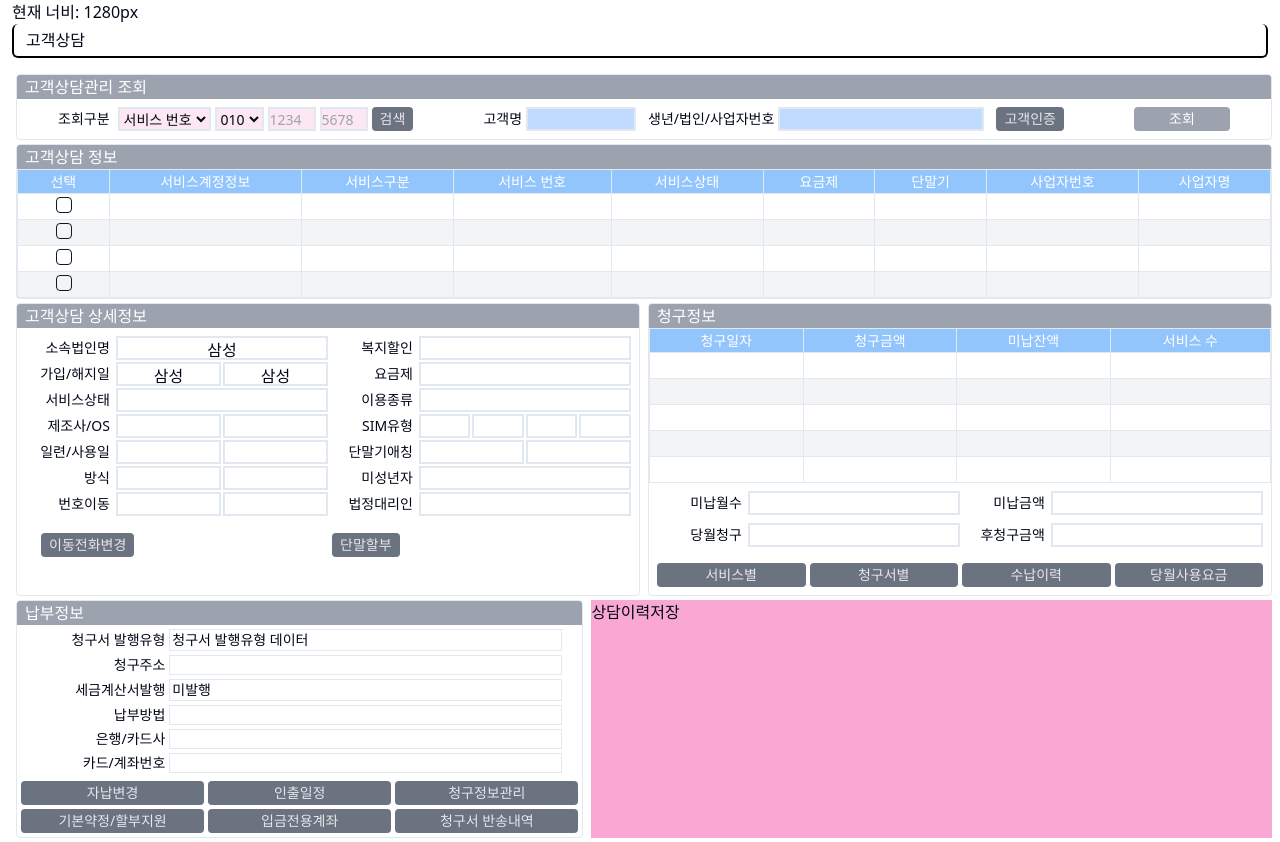
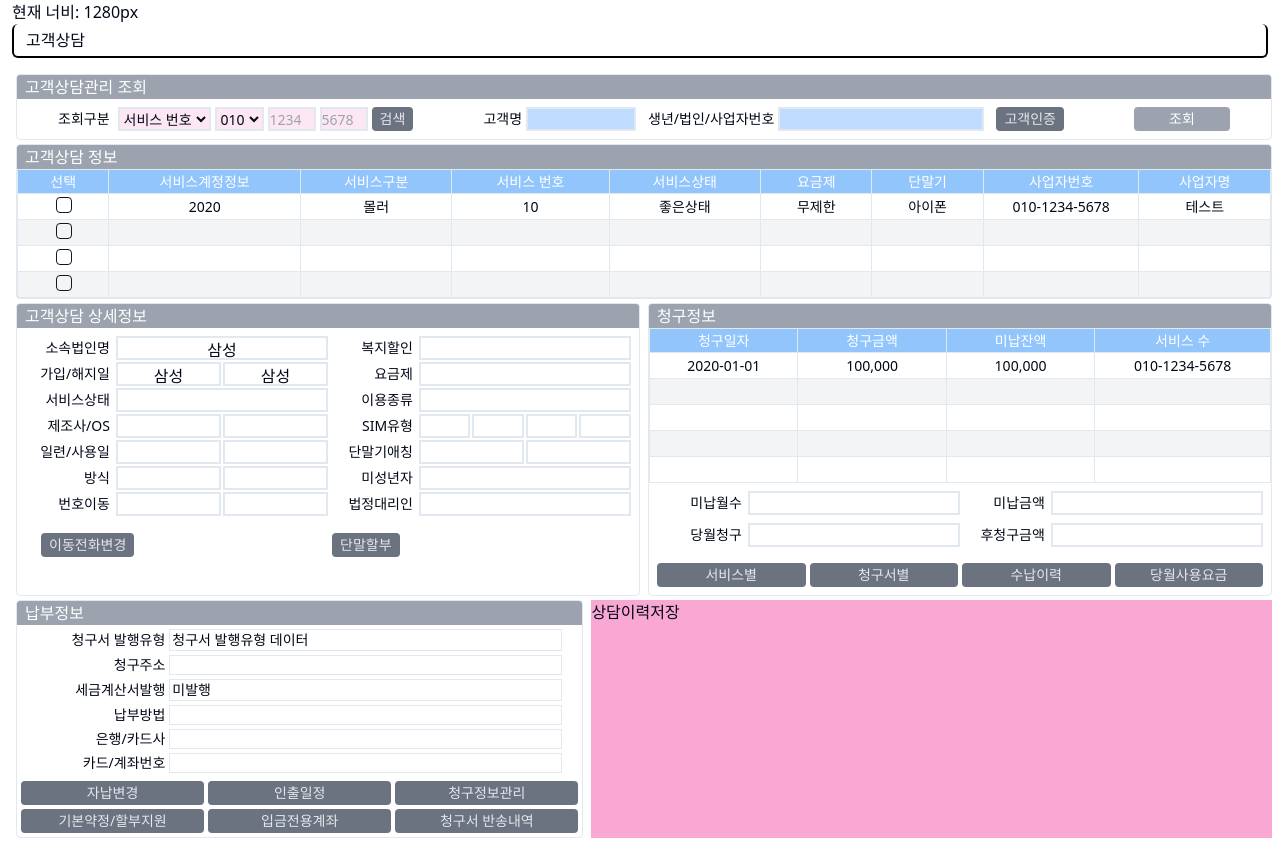
Before and after one commit to sprisao/SkPoc, a Next.js app: page / in a window 1280 px wide. Built offline with nearby package versions, Linux system fonts and the light colour scheme.

Commit message:
Table에 Mock 데이터 연결

```diff
--- a/app/components/tables/BillingInfo/columns_billingInfo.tsx
+++ b/app/components/tables/BillingInfo/columns_billingInfo.tsx
@@ -13,19 +13,27 @@ export type BillingInfoData = {
 
 export const columns: ColumnDef<BillingInfoData, string>[] = [
     {
-        id: 'billingDate', header: '청구일자', cell: ({row}) =>
+        id: 'billingDate',
+        accessorKey: 'billingDate',
+        header: '청구일자', cell: ({row}) =>
             <div className="text-center">{row.getValue("billingDate")}</div>
     },
     {
-        id: 'billingAmount', header: '청구금액', cell: ({row}) =>
+        id: 'billingAmount',
+        accessorKey: 'billingAmount',
+        header: '청구금액', cell: ({row}) =>
             <div className="text-center">{row.getValue("billingAmount")}</div>
     },
     {
-        id: 'unpaidBalance', header: '미납잔액', cell: ({row}) =>
+        id: 'unpaidBalance',
+        accessorKey: 'unpaidBalance',
+        header: '미납잔액', cell: ({row}) =>
             <div className="text-center">{row.getValue("unpaidBalance")}</div>
     },
     {
-        id: 'serviceNumber', header: '서비스 수', cell: ({row}) =>
+        id: 'serviceNumber',
+        accessorKey: 'serviceNumber',
+        header: '서비스 수', cell: ({row}) =>
             <div className="text-center">{row.getValue("serviceNumber")}</div>
     },
 ];
--- a/app/page.tsx
+++ b/app/page.tsx
@@ -28,14 +28,14 @@ async function getCustomerInfoData(): Promise<CustomerServiceInfoData[]> {
         /*3개의 비어있는 데이터 추가 */
         {
             select: false,
-            accountNumber: '',
-            serviceType: '',
-            serviceNumber: '',
-            serviceStatus: "",
-            ratePlan: "",
-            deviceName: "",
-            businessNumber: "",
-            businessName: "",
+            accountNumber: '2020',
+            serviceType: '몰러',
+            serviceNumber: '10',
+            serviceStatus: "좋은상태",
+            ratePlan: "무제한",
+            deviceName: "아이폰",
+            businessNumber: "010-1234-5678",
+            businessName: "테스트",
         },
         {
             select: false,
@@ -79,10 +79,10 @@ async function getBillingInfoData(): Promise<BillingInfoData[]> {
     return [
         /*make 5 leer data*/
         {
-            billingDate: '',
-            billingAmount: '',
-            unpaidBalance: '',
-            serviceNumber: '',
+            billingDate: '2020-01-01',
+            billingAmount: '100,000',
+            unpaidBalance: '100,000',
+            serviceNumber: '010-1234-5678',
         },
         {
             billingDate: '',
```
